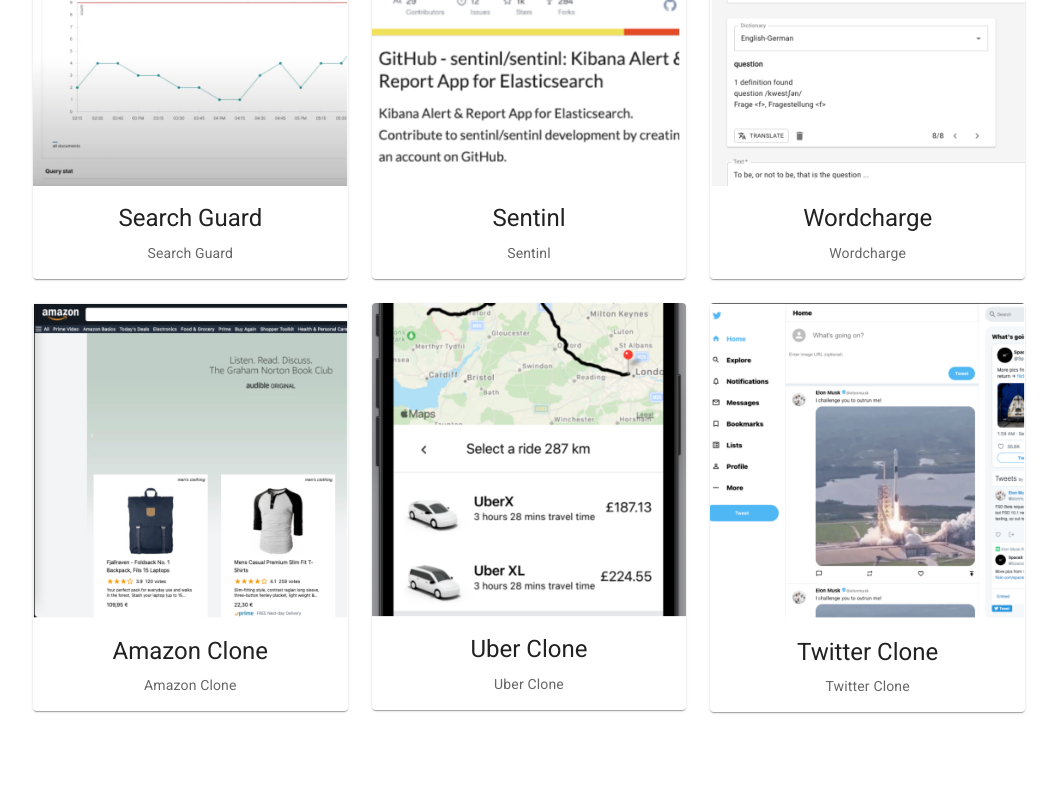
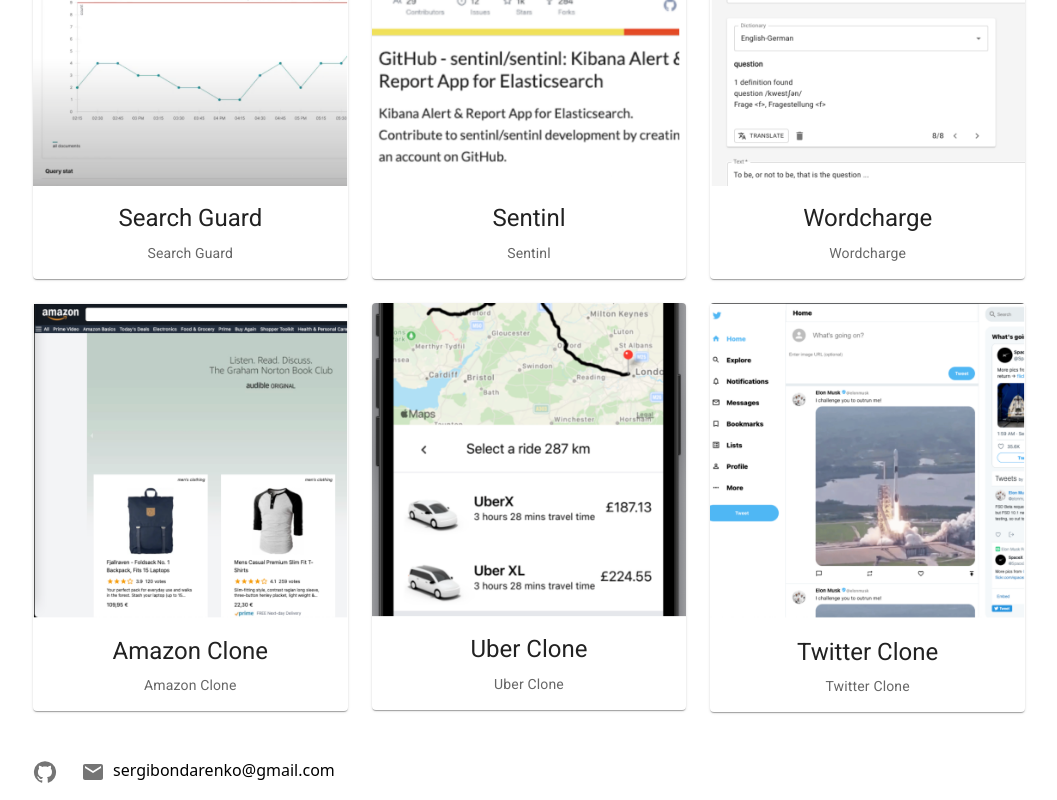
Before and after one commit to sergibondarenko/sbondarenko.com, a Next.js app: page / in a window 1280 px wide. Shown: the part 766-1566 px from the top of the page, without its empty margins (111-1168 px from the left). Before the commit the page ends 1494 px from the top, so only its background shows below. Built offline with nearby package versions, Linux system fonts and the light colour scheme.

Commit message:
Add footer.

```diff
--- /dev/null
+++ b/src/components/footer.tsx
@@ -0,0 +1,37 @@
+import React from 'react';
+import {
+  Email as EmailIcon,
+  GitHub as GitHubIcon
+} from '@mui/icons-material';
+import { IconButton } from '@mui/material';
+
+export function Footer() {
+  return (
+    <footer className="max-w-screen-lg mx-auto p-2 mt-4">
+      <div className="flex flex-row gap-2">
+        <div>
+          <IconButton
+            color="default"
+            aria-label="GitHub"
+            href="https://github.com/sergibondarenko"
+            target="_blank"
+            className="hover:text-sky-700"
+          >
+            <GitHubIcon />
+          </IconButton>
+        </div>
+        <div>
+          <IconButton
+            color="default"
+            aria-label="Email"
+            href="mailto:sergibondarenko@gmail.com"
+            className="hover:text-sky-700"
+          >
+            <EmailIcon />
+          </IconButton>
+          <a href="mailto:sergibondarenko@gmail.com" className="hover:text-sky-700">sergibondarenko@gmail.com</a>
+        </div>
+      </div>
+    </footer>
+  );
+}
--- a/src/components/header.tsx
+++ b/src/components/header.tsx
@@ -6,9 +6,6 @@
   Toolbar,
   Box,
   AppBar,
-  Button,
-  Menu,
-  MenuItem
 } from '@mui/material';
 import {
   Menu as MenuIcon,
--- a/src/components/index.ts
+++ b/src/components/index.ts
@@ -1,3 +1,4 @@
 export { Header } from './header';
 export { Profile } from './profile';
 export { SelectedWorks } from './selected_works';
+export { Footer } from './footer';
--- a/src/pages/index.tsx
+++ b/src/pages/index.tsx
@@ -1,5 +1,5 @@
 import React from 'react';
-import { Header, Profile, SelectedWorks } from '../components';
+import { Header, Profile, SelectedWorks, Footer } from '../components';
 
 export default function Home() {
   return (
@@ -10,6 +10,8 @@
         <Profile />
         <SelectedWorks />
       </main>
+
+      <Footer />
     </div>
   );
 }
```
